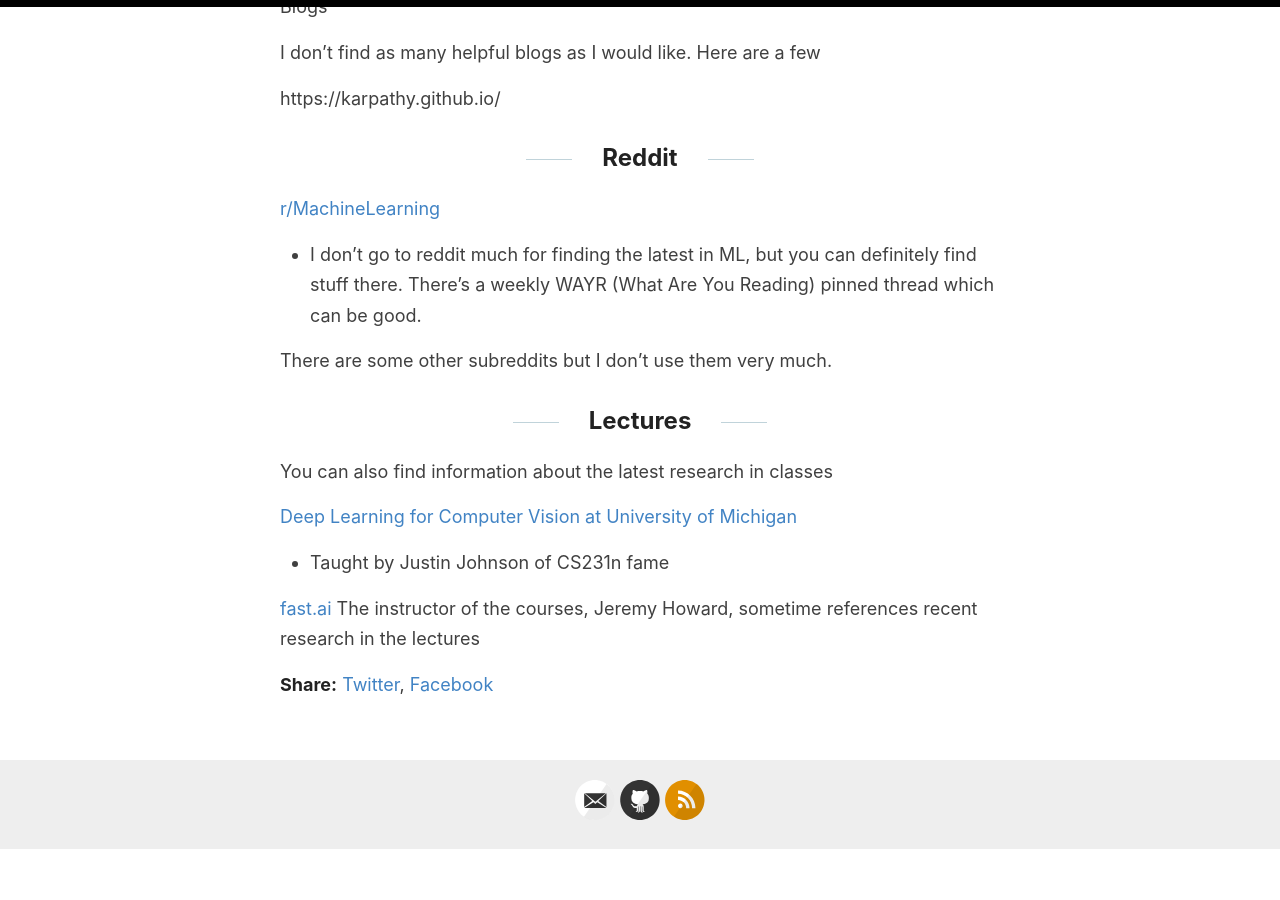
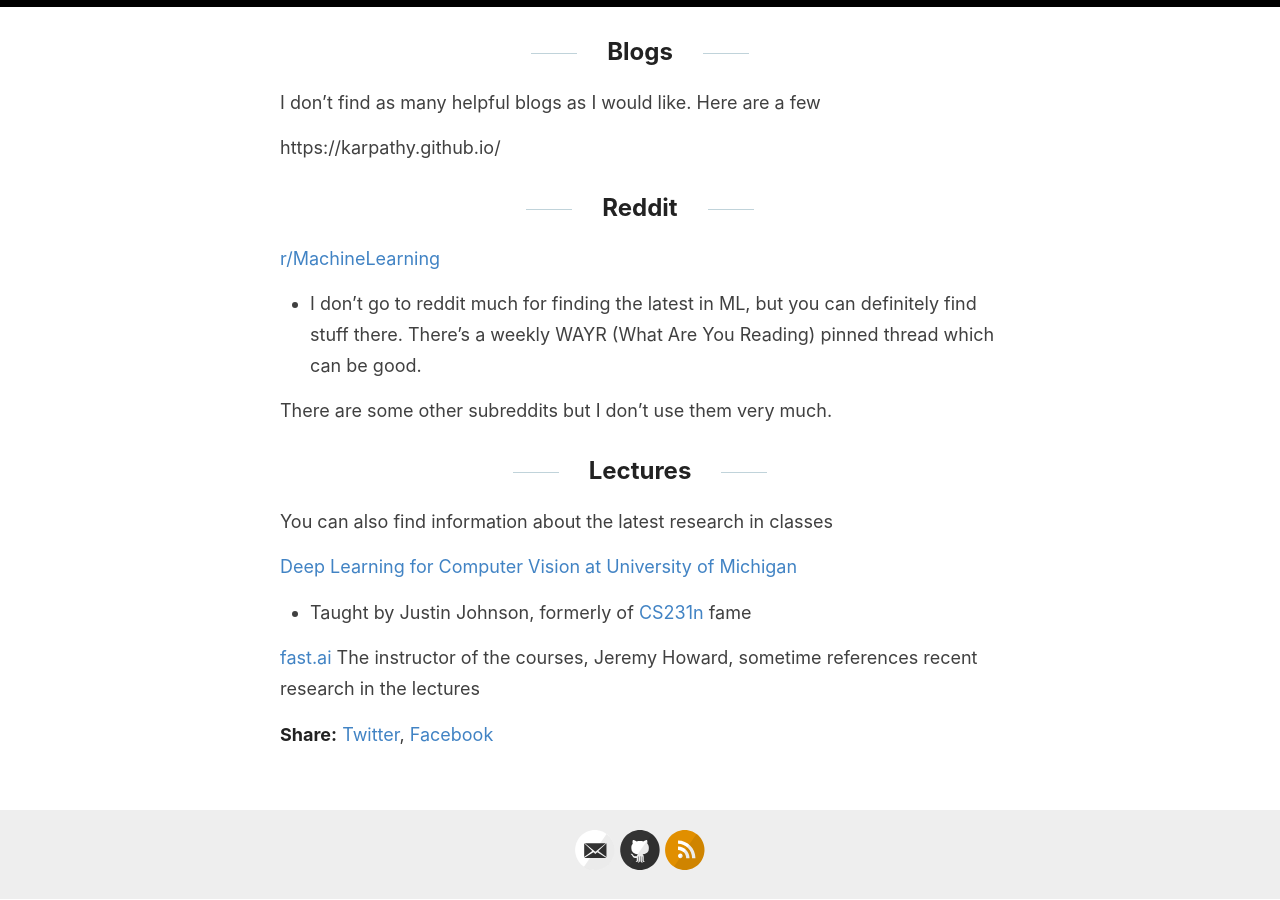
Before and after one commit to jss367/blog, a Jekyll site: the page built from _posts/2021-02-01-how-to-find-the-latest-machine-learning-research.md, in a window 1280 px wide and 900 px high, scrolled down 2733 px. Built offline with Jekyll 4.4.1, drawn with Linux system fonts in a browser that asks for light colours; our own code applies the rules of GitHub Pages for plain Markdown files; before the commit the page ends 3583 px from its top, so only the background shows below that.

Commit message:
Update 2021-02-01-how-to-find-the-latest-machine-learning-research.md

```diff
--- a/_posts/2021-02-01-how-to-find-the-latest-machine-learning-research.md
+++ b/_posts/2021-02-01-how-to-find-the-latest-machine-learning-research.md
@@ -77,7 +77,7 @@ Twitter is probably not the best place, but it can be OK.
 * I feel like I should mention this because it posts so often but in reality it doesn't curate enough and posts too many papers for me
 * Seems like it stop posting recently
 
-Blogs
+## Blogs
 
 I don't find as many helpful blogs as I would like. Here are a few
 
@@ -96,7 +96,7 @@ There are some other subreddits but I don't use them very much.
 You can also find information about the latest research in classes
 
 [Deep Learning for Computer Vision at University of Michigan](https://www.youtube.com/playlist?list=PL5-TkQAfAZFbzxjBHtzdVCWE0Zbhomg7r)
-* Taught by Justin Johnson of CS231n fame
+* Taught by Justin Johnson, formerly of [CS231n](http://cs231n.stanford.edu/) fame
 
 [fast.ai](https://www.fast.ai/)
 The instructor of the courses, Jeremy Howard, sometime references recent research in the lectures
```
